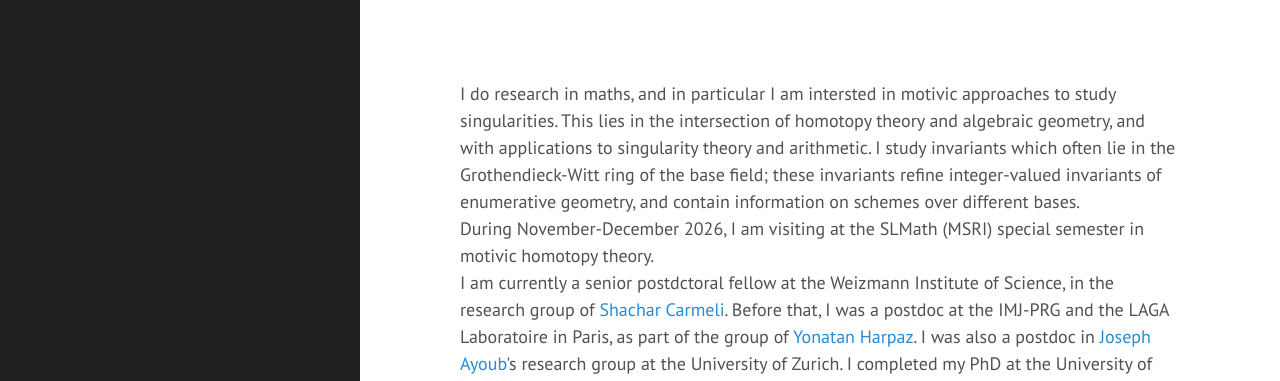
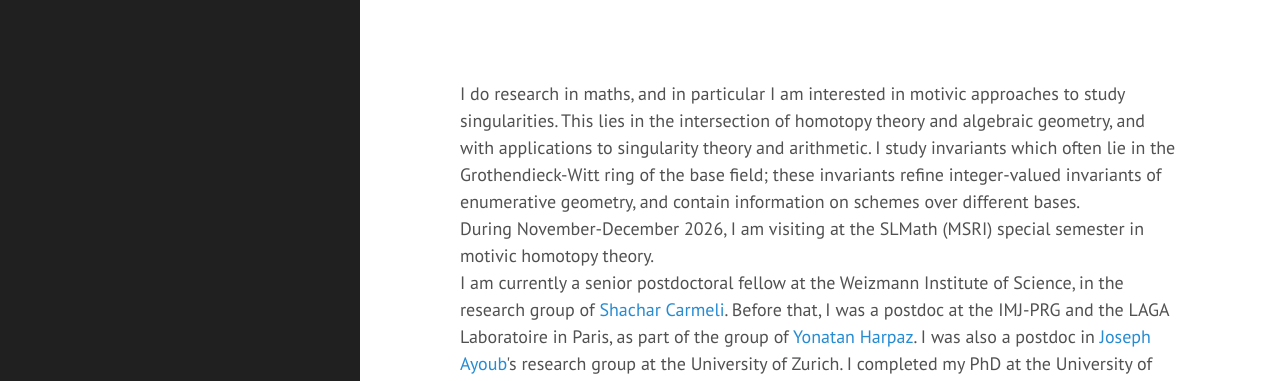
Before and after one commit to ransass/ransass.github.io, a Jekyll site: the page built from index.html, in a window 1280 px wide and 943 px high. Shown: the top 381 px of the window. Built offline with Jekyll 4.4.1, drawn with Linux system fonts in a browser that asks for light colours; some web fonts are replaced; the list of posts is cut into pages by our own code.

Commit message:
Update index.html

```diff
--- a/index.html
+++ b/index.html
@@ -2,12 +2,12 @@
 layout: default
 title: Home
 ---
-I do research in maths, and in particular I am intersted in motivic approaches to study singularities. This lies in the intersection of homotopy theory and algebraic geometry, and with applications to singularity theory and arithmetic.
+I do research in maths, and in particular I am interested in motivic approaches to study singularities. This lies in the intersection of homotopy theory and algebraic geometry, and with applications to singularity theory and arithmetic.
 I study invariants which often lie in the Grothendieck-Witt ring of the base field; these invariants refine integer-valued invariants of enumerative geometry, and contain information on schemes over different bases.
 <br/>
 During November-December 2026, I am visiting at the SLMath (MSRI) special semester in motivic homotopy theory.
 <br/>
-I am currently a senior postdctoral fellow at the Weizmann Institute of Science, in the research group of <a href=https://sites.google.com/view/shachar-carmeli/home>Shachar Carmeli</a>.
+I am currently a senior postdoctoral fellow at the Weizmann Institute of Science, in the research group of <a href=https://sites.google.com/view/shachar-carmeli/home>Shachar Carmeli</a>.
 Before that, I was a postdoc at the IMJ-PRG and the LAGA Laboratoire in Paris, as part of the group of <a href=https://www.math.univ-paris13.fr/~harpaz/>Yonatan Harpaz</a>.
 I was also a postdoc in <a href=http://user.math.uzh.ch/ayoub/>Joseph Ayoub</a>'s research group at the University of Zurich. I completed my PhD at the University of Duisburg-Essen in <a href=https://www.esaga.uni-due.de/ag/levine/members/>Marc Levine's group</a>.  <br/>
 <br/>
```
